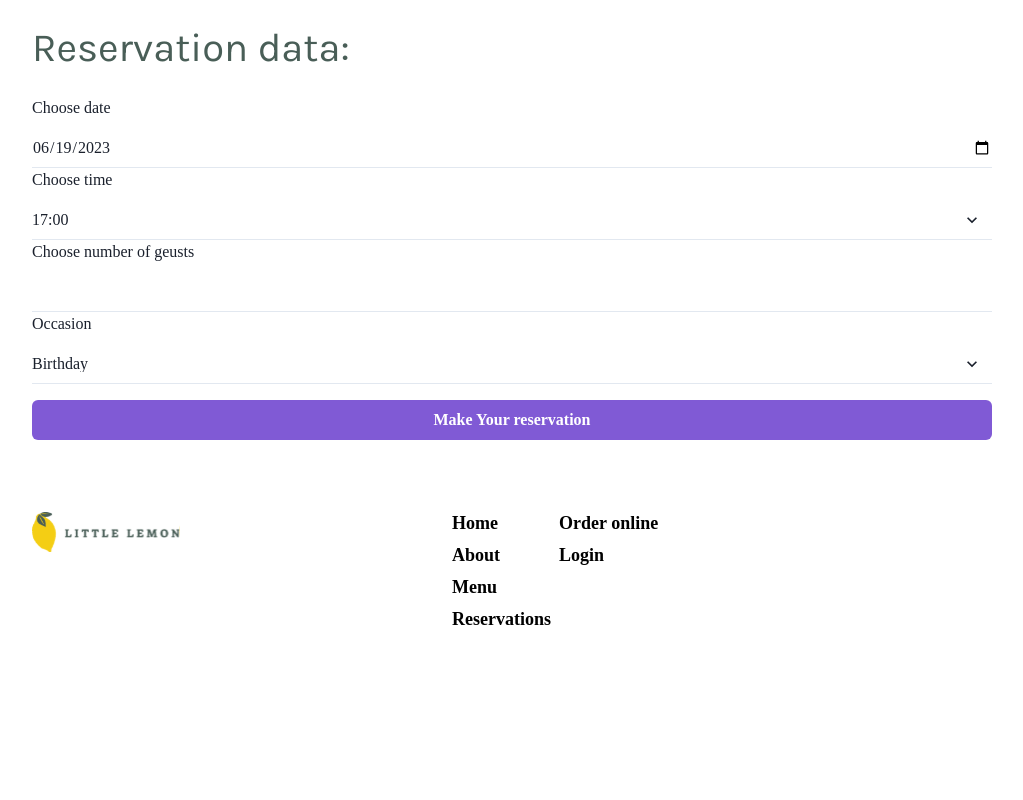
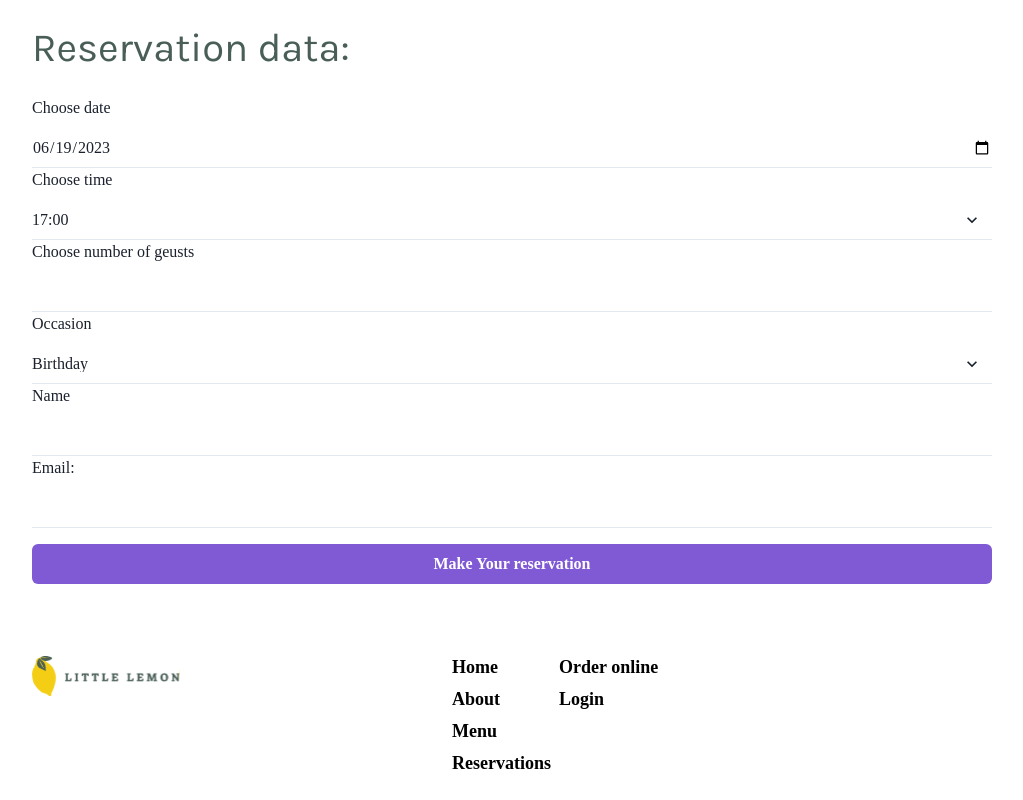
Before and after one commit to KSGitUser/coursera-frontend-meta, a React (Create React App) app: page /booking in a window 1280 px wide. Shown: the part 604-1404 px from the top of the page, without its empty margins (128-1151 px from the left). Before the commit the page ends 1260 px from the top, so only its background shows below. Built offline with nearby package versions, Linux system fonts and the light colour scheme; a web font is replaced by a local one.

Commit message:
feat: add form validation

```diff
--- a/src/components/BookingForm/BookingForm.jsx
+++ b/src/components/BookingForm/BookingForm.jsx
@@ -9,10 +9,12 @@ import {
   Input,
   Select,
   NumberInput,
-  NumberInputField
+  NumberInputField,
+  FormErrorMessage
 } from '@chakra-ui/react'
 import useSubmit from '../../hooks/useSubmit'
 import { useAlertContext } from '../../context/alertContext'
+import { object, string, date } from 'yup'
 
 const occasionValues = [
   { value: 'Birthday', label: 'Birthday' },
@@ -31,6 +33,9 @@ const BookingForm = ({
 
   const [formNumberInput, setFormNumberInput] = useState('')
   const [formOccasion, setFormOccasion] = useState('')
+  const [formName, setFormName] = useState('')
+  const [formEmail, setFormEmail] = useState('')
+  const [formErrors, setFormErrors] = useState({})
 
   const selectedTime = useMemo(() => {
     for (const timeItem of availableTimes) {
@@ -41,48 +46,36 @@ const BookingForm = ({
     return ''
   }, [availableTimes])
 
-  //   const formFields = {
-  //     reservarionData: [
-  //       {
-  //         labelText: 'Choose date',
-  //         type: 'input',
-  //         inputType: 'date',
-  //         inputName: 'date',
-  //         state: useState(new Date())
-  //       },
-  //       {
-  //         labelText: 'Choose time',
-  //         type: 'select',
-  //         inputName: 'time',
-  //         options: availableTimes,
-  //         state: useState('')
-  //       },
-  //       {
-  //         labelText: 'Number of guests',
-  //         type: 'numberInput',
-  //         inputName: 'guests',
-  //         min: 1,
-  //         max: 10,
-  //         state: useState('')
-  //       },
-  //       {
-  //         labelText: 'Occasion',
-  //         type: 'select',
-  //         inputName: 'occasion',
-  //         state: useState(new Date()),
-  //         options: [
-  //           { value: 'Birthday', label: 'Birthday' },
-  //           { value: 'Anniversary', label: 'Anniversary' }
-  //         ]
-  //       }
-
-  //     ]
-  //   }
-
-  const onFormSubmit = (e) => {
+  const onFormSubmit = async (e) => {
     e.preventDefault()
     const formData = new FormData(e.target)
-    submitForm(formData)
+
+    const formShema = object({
+      name: string().required(),
+      email: string().required().email(),
+      date: date().default(() => new Date()),
+      time: string().required(),
+      numberInput: string().required(),
+      occasion: string().required()
+    })
+
+    let errors = {}
+    try {
+      setFormErrors({})
+      await formShema.validate(
+        Object.fromEntries([...formData.entries()]), { abortEarly: false })
+    } catch (err) {
+      errors = err.inner.reduce((acc, error) => {
+        return {
+          ...acc,
+          [error.path]: error.message
+        }
+      }, {})
+      setFormErrors(errors)
+    }
+    if (!Object.keys(errors).length) {
+      submitForm(formData)
+    }
   }
 
   useEffect(() => {
@@ -134,7 +127,7 @@ const BookingForm = ({
                     {availableTimes.map(avTime => <option disabled={avTime.booked} key={avTime.value} value={avTime.value}>{avTime.label}</option>)}
                   </Select>
                 </FormControl>
-                <FormControl>
+                <FormControl isInvalid={formErrors.numberInput}>
                   <FormLabel htmlFor='numberInput'>Choose number of geusts</FormLabel>
                   <NumberInput
                     variant='flushed'
@@ -148,8 +141,9 @@ const BookingForm = ({
                       onChange={(e) => { setFormNumberInput(e.target.value) }}
                     />
                   </NumberInput>
+                  <FormErrorMessage>{formErrors.numberInput}</FormErrorMessage>
                 </FormControl>
-                <FormControl>
+                <FormControl isInvalid={formErrors.occasion}>
                   <FormLabel htmlFor='time'>Occasion</FormLabel>
                   <Select
                     variant='flushed'
@@ -160,6 +154,30 @@ const BookingForm = ({
                   >
                     {occasionValues.map(avTime => <option key={avTime.value} value={avTime.value}>{avTime.label}</option>)}
                   </Select>
+                  <FormErrorMessage>{formErrors.occasion}</FormErrorMessage>
+                </FormControl>
+                <FormControl isInvalid={formErrors.name}>
+                  <FormLabel htmlFor='name'>Name</FormLabel>
+                  <Input
+                    variant='flushed'
+                    id='name'
+                    name='name'
+                    value={formName}
+                    onChange={(e) => { setFormName(e.target.value) }}
+                  />
+                  <FormErrorMessage>{formErrors.name}</FormErrorMessage>
+                </FormControl>
+                <FormControl isInvalid={formErrors.email}>
+                  <FormLabel htmlFor='email'>Email:</FormLabel>
+                  <Input
+                    type='email'
+                    variant='flushed'
+                    id='email'
+                    name='email'
+                    value={formEmail}
+                    onChange={(e) => { setFormEmail(e.target.value) }}
+                  />
+                  <FormErrorMessage>{formErrors.email}</FormErrorMessage>
                 </FormControl>
               </Box>
               <Button type='submit' colorScheme='purple' width='full' isLoading={isLoading}>
```
